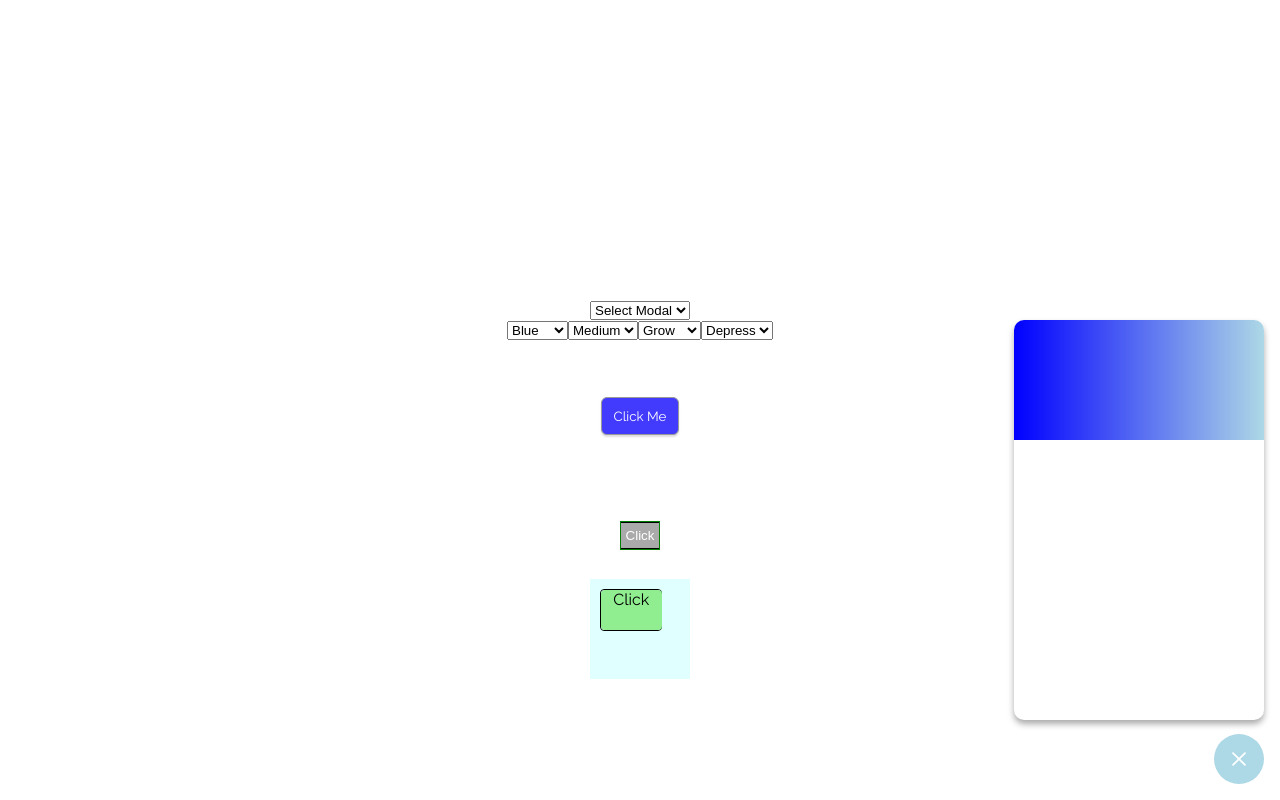
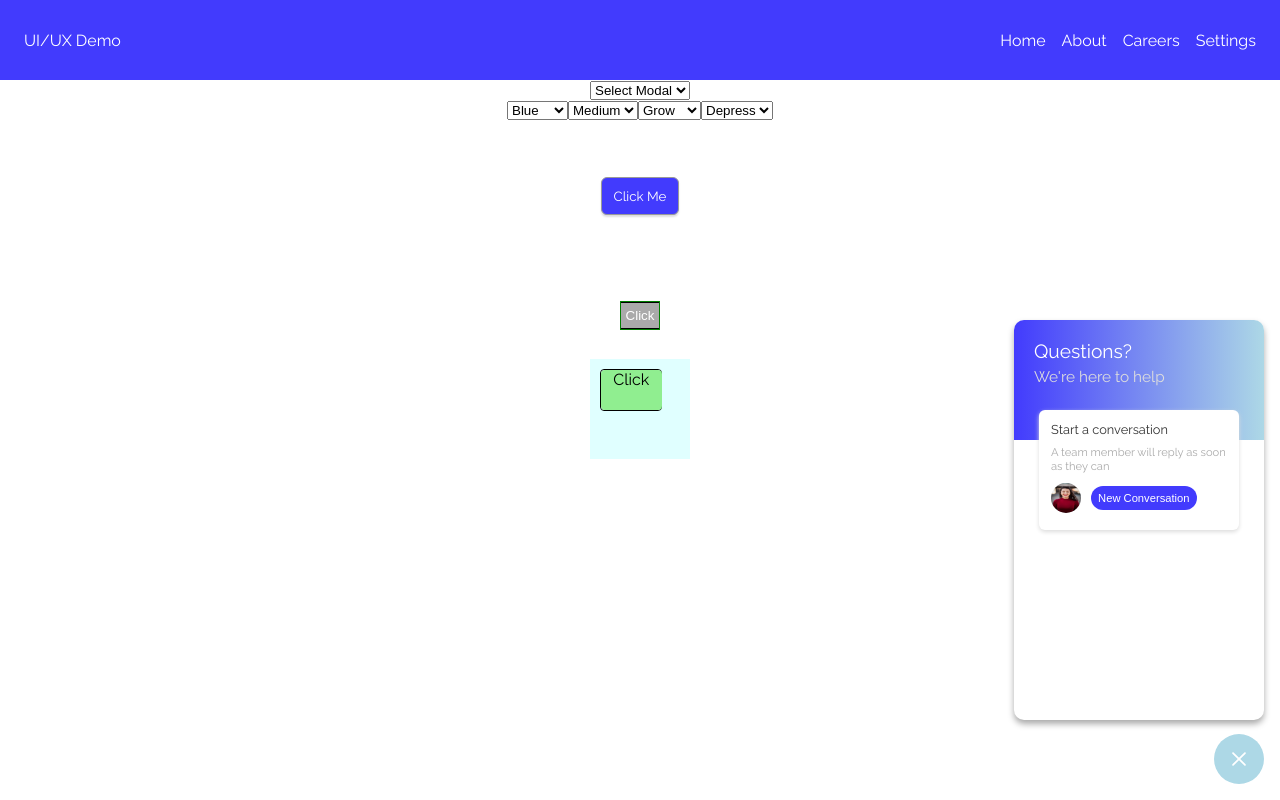
Before and after one commit to BlairBryant/portfolio, a React (Create React App) app: page /#/ in a window 1280 px wide. Both pictures are taken after a click on the element 1239 px from the left and 759 px from the top of the page. Built offline with nearby package versions, Linux system fonts and the light colour scheme.

Commit message:
More chatbox and modal styling

```diff
--- a/src/App.css
+++ b/src/App.css
@@ -1,7 +1,27 @@
+html, body, div, span, applet, object, iframe,
+h1, h2, h3, h4, h5, h6, p, blockquote, pre,
+a, abbr, acronym, address, big, cite, code,
+del, dfn, em, img, ins, kbd, q, s, samp,
+small, strike, strong, sub, sup, tt, var,
+b, u, i, center,
+dl, dt, dd, ol, ul, li,
+fieldset, form, label, legend,
+table, caption, tbody, tfoot, thead, tr, th, td,
+article, aside, canvas, details, embed,
+figure, figcaption, footer, header, hgroup,
+menu, nav, output, ruby, section, summary,
+time, mark, audio, video {
+	margin: 0;
+	padding: 0;
+	border: 0;
+	font-size: 100%;
+	font: inherit;
+	vertical-align: baseline;
+}
+
 .App {
   text-align: center;
   font-family: 'Raleway', sans-serif;
-  margin-top: 300px;
   --lightblue: lightblue;
   --blue: #423bfd;
   --darkblue: #0a02d0;
@@ -53,12 +73,20 @@
   background: var(--blue)
 }
 
+.BlueGradient {
+  background: linear-gradient(to right, var(--blue), var(--lightblue))
+}
+
 .lightYellow {
   background: var(--lightyellow)
 }
 
 .Yellow {
   background: var(--yellow)
+}
+
+.YellowGradient {
+  background: linear-gradient(to right, var(--yellow), var(--lightyellow))
 }
 
 .lightRed {
@@ -69,12 +97,20 @@
   background: var(--red)
 }
 
+.RedGradient {
+  background: linear-gradient(to right, var(--red), var(--lightred))
+}
+
 .lightGreen {
   background: var(--lightgreen)
 }
 
 .Green {
   background: var(--green)
+}
+
+.GreenGradient {
+  background: linear-gradient(to right, var(--green), var(--lightgreen))
 }
 
 .shiftText {
@@ -100,6 +136,29 @@
 
 /* ----------------------------------------------------------- */
 
+.header {
+  width: 100%;
+  height: 10vh;
+  display: flex;
+  align-items: center;
+  justify-content: space-between;
+  box-sizing: border-box;
+  padding: 24px;
+  color: white;
+}
+
+.headerList {
+  display: flex;
+}
+
+li {
+  list-style: none;
+  padding-left: 16px;
+  cursor: pointer;
+}
+
+
+/* ------------------------------------------------------------ */
 
 .SmallGrow:hover {
   padding: 9px 11px;
@@ -236,12 +295,12 @@
   position: absolute;
   top: 10px;
   left: 10px;
+  transition: .5s
 }
 
 .outer2 {
   width: 70px;
   height: 48px;
-  transition: .5s;
   border: 1px solid rgba(0, 0, 0, 0);
   top: 6px;
   left: 5px;
@@ -279,8 +338,8 @@
 }
 
 .Modal1 {
-	width: 40%;
-	height: 70%;
+	width: 30%;
+	height: 60%;
   border-radius: 8px;
   padding-top: 24px;
   box-sizing: border-box;
@@ -311,7 +370,7 @@
 }
 
 .Modal2 {
-	width: 30%;
+	width: 22%;
 	height: 50%;
   border-radius: 8px;
   padding-top: 24px;
@@ -334,13 +393,13 @@
   }
   100% {
     top: 50%;
-    width: 30%;
+    width: 22%;
     height: 50%;
   }
 }
 
 .Modal3 {
-	width: 40%;
+	width: 25%;
 	height: 30%;
   border-radius: 8px;
   padding-top: 24px;
@@ -354,7 +413,7 @@
 	animation-name: rotate;
 	animation-iteration-count: 1;
 	animation-timing-function: ease-out;
-  animation-duration: 700ms;
+  animation-duration: 300ms;
 }
 
 @keyframes rotate {
@@ -362,13 +421,13 @@
     width: 0%;
     height: 0%;
     font-size: 0px;
-    transform: translate(-50%, -50%) rotate(0turn) ;
+    transform: translate(-50%, -50%) rotate(-120deg) ;
   }
   100% {
-    width: 40%;
+    width: 25%;
     height: 30%;
     font-size: 1em;
-    transform: translate(-50%, -50%) rotate(1turn) ;
+    transform: translate(-50%, -50%) rotate(0deg) ;
   }
 }
 
@@ -393,16 +452,14 @@
 @keyframes fade {
   0% {
     opacity: 0;
-    /* font-size: 0px; */
   }
   100% {
     opacity: 1;
-    /* font-size: 1em; */
   }
 }
 
 .Modal5 {
-	width: 25%;
+	width: 20%;
 	height: 30%;
   border-radius: 8px;
   padding-top: 24px;
@@ -422,12 +479,64 @@
 @keyframes skew {
   0% {
     transform: translate(-50%, -50%) skew(20deg, 30deg);
-
-    /* font-size: 0px; */
   }
   100% {
     transform: translate(-50%, -50%) skew(0deg, 0deg);
-    /* font-size: 1em; */
+  }
+}
+
+.Modal6 {
+	width: 22%;
+	height: 50%;
+  border-radius: 8px;
+  padding-top: 24px;
+  box-sizing: border-box;
+  position: absolute;
+  background: white;
+	left: 50%;
+	top: 50%;
+	transform: translate(-50%, -50%);
+	animation-name: crashIn;
+	animation-iteration-count: 1;
+	animation-timing-function: ease-out;
+  animation-duration: 500ms;
+}
+
+@keyframes crashIn {
+  0% {
+    top: 100%;
+    width: 0%;
+    height: 0%;
+  }
+  100% {
+    top: 50%;
+    width: 22%;
+    height: 50%;
+  }
+}
+
+.Modal6Left {
+	width: 11%;
+	height: 50%;
+  border-radius: 8px;
+  padding-top: 24px;
+  box-sizing: border-box;
+	position: absolute;
+	right: 90%;
+	top: 50%;
+  /* transform: translate(-50%, -50%); */
+	animation-name: crashLeft;
+	animation-iteration-count: 1;
+	animation-timing-function: ease-out;
+  animation-duration: 500ms;
+}
+
+@keyframes crashLeft {
+  0% {
+    right: 90%;
+  }
+  100% {
+    right: 50%;
   }
 }
 
@@ -437,7 +546,6 @@
   width: 50px;
   height: 50px;
   border-radius: 50%;
-  /* background: lightblue; */
   position: fixed;
   bottom: 16px;
   right: 16px;
@@ -523,5 +631,69 @@
 .chatBoxInner {
   width: 100%;
   height: 30%;
-  background: teal;
+  color: white;
+  text-align: left;
+  box-sizing: border-box;
+  padding: 20px;
+  font-size: 1.2em;
 }
+
+.chatBoxInner h3 {
+  color: #ddd;
+  font-size: .8em;
+  line-height: 2
+}
+
+.chatBoxBox {
+  width: 80%;
+  height: 30%;
+  position: relative;
+  top: -30px;
+  background: white;
+  border-radius: 6px;
+  box-shadow: 0px 2px 4px #ddd;
+  left: 50%;
+  transform: translateX(-50%);
+  box-sizing: border-box;
+  padding: 12px;
+  text-align: left;
+}
+
+.chatBoxBox h3 {
+  font-size: .8em;
+  color: #333;
+  padding-bottom: 8px;
+}
+
+.chatBoxBox h4 {
+  font-size: .7em;
+  color: #aaa;
+}
+
+.chatImageDiv {
+  display: flex;
+  padding-top: 10px;
+  align-items: center;
+}
+
+.chatAvatar {
+  width: 30px;
+  height: 30px;
+  background-position: center;
+  border-radius: 50%;
+  margin-right: 10px;
+}
+
+.chatBoxBox button {
+  width: 60%;
+  height: 24px;
+  border-radius: 16px;
+  border-style: none;
+  padding: 4px;
+  box-sizing: border-box;
+  font-size: .7em;
+  background: var(--blue);
+  color: white;
+  cursor: pointer;
+  outline: none;
+}
--- /dev/null
+++ b/src/Components/Header.js
@@ -0,0 +1,15 @@
+import React from 'react'
+
+export default function Header(props) {
+    return (
+        <div className={`header ${props.color}`}>
+            <h1>UI/UX Demo</h1>
+            <ul className='headerList'>
+                <li>Home</li>
+                <li>About</li>
+                <li>Careers</li>
+                <li>Settings</li>
+            </ul>
+        </div>
+    )
+}
--- a/src/Components/Home.js
+++ b/src/Components/Home.js
@@ -1,4 +1,5 @@
 import React, { Component } from 'react'
+import Header from './Header'
 import Button from './Button'
 import Modal from './Modal'
 import Message from './Message'
@@ -28,12 +29,14 @@ export default class Home extends Component {
     }
 
     clearModal = () => {
-        setTimeout(() => this.setState({modal: 'Select Modal'}), 1000)
+        // setTimeout(() => this.setState({modal: 'Select Modal'}), 1000)
+        this.setState({modal: 'Select Modal'})
     }
 
     render() {
         return (
             <div className='Home'>
+                <Header color={this.state.color}/>
                 <select onChange={e => this.setState({ modal: e.target.value })}>
                     <option>Select Modal</option>
                     <option>Modal1</option>
@@ -41,6 +44,7 @@ export default class Home extends Component {
                     <option>Modal3</option>
                     <option>Modal4</option>
                     <option>Modal5</option>
+                    <option>Modal6</option>
                 </select>
                 <br />
                 <select onChange={e => this.setState({ color: e.target.value })}>
--- a/src/Components/Message.js
+++ b/src/Components/Message.js
@@ -1,6 +1,7 @@
 import React from 'react'
 import message from '../Assets/message.svg'
 import X from '../Assets/x.svg'
+import avatar from '../Assets/message_avatar.jpg'
 
 export default function Message(props) {
     return (
@@ -15,7 +16,19 @@ export default function Message(props) {
                 }
             </div>
             <div className={props.toggle ? 'chatBox chatBoxIn' : 'chatBox'}>
-                <div className='chatBoxInner' style={{ background: `linear-gradient(to right, ${props.color}, light${props.color})` }}></div>
+                <div className={`chatBoxInner ${props.color}Gradient`}>
+                    <h2>Questions?</h2>
+                    <h3>We're here to help</h3>
+                </div>
+                <div className='chatBoxBox'>
+                    <h3>Start a conversation</h3>
+                    <h4>A team member will reply as soon as they can</h4>
+                    <div className='chatImageDiv'>
+                        <img className='chatAvatar' src={avatar} alt="" />
+                        <button >New Conversation</button>
+                    </div>
+
+                </div>
             </div>
         </div>
     )
--- a/src/Components/Modal.js
+++ b/src/Components/Modal.js
@@ -6,6 +6,13 @@ export default function Modal(props) {
             <div className={`light${props.color} ${props.modalName}`} onClick={(e) => e.stopPropagation()}>
                 <h2>I am {props.modalName}</h2>
             </div>
+            {
+                props.modalName === 'Modal6'
+                    ?
+                    <div className={`light${props.color} Modal6Left`}>Hey</div>
+                    :
+                    null
+            }
         </div>
     )
 }
```
Also changed, not shown: src/Assets/message_avatar.jpg (added).
